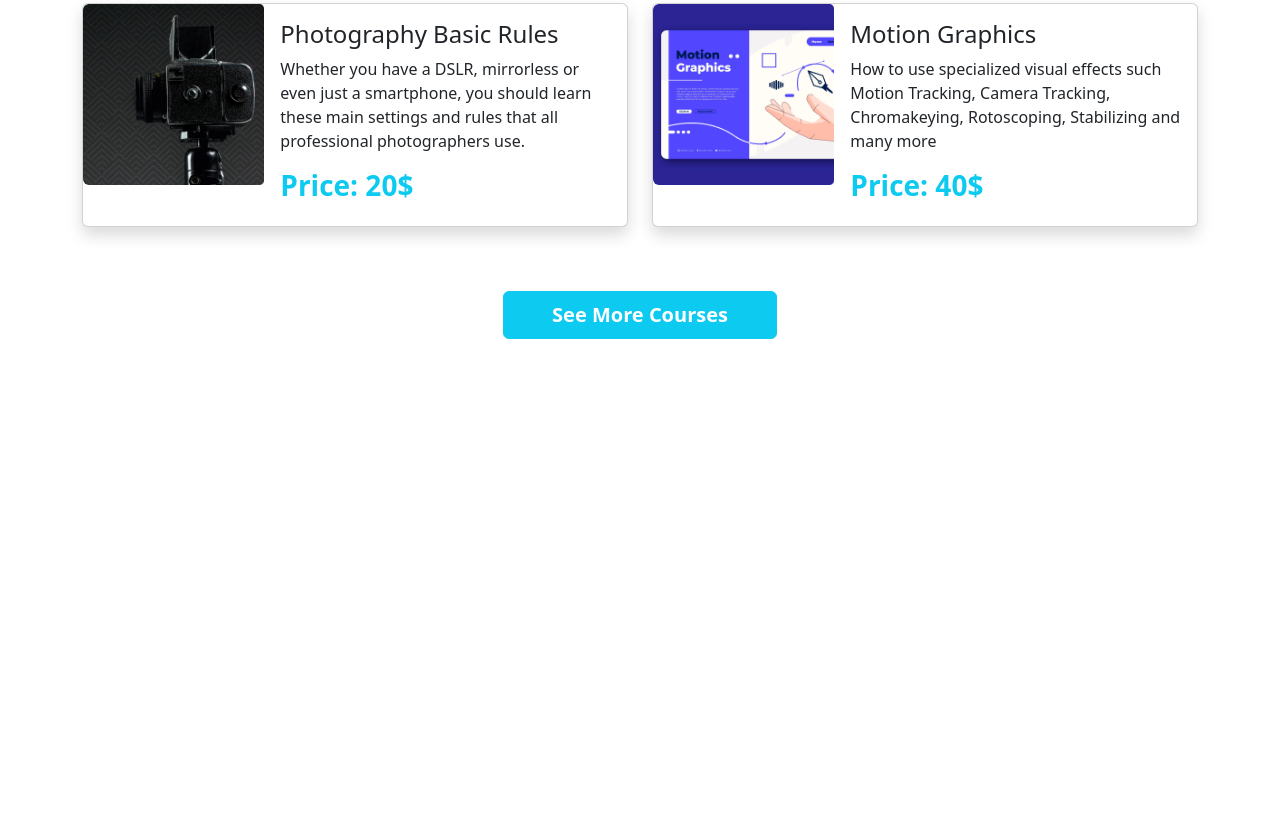
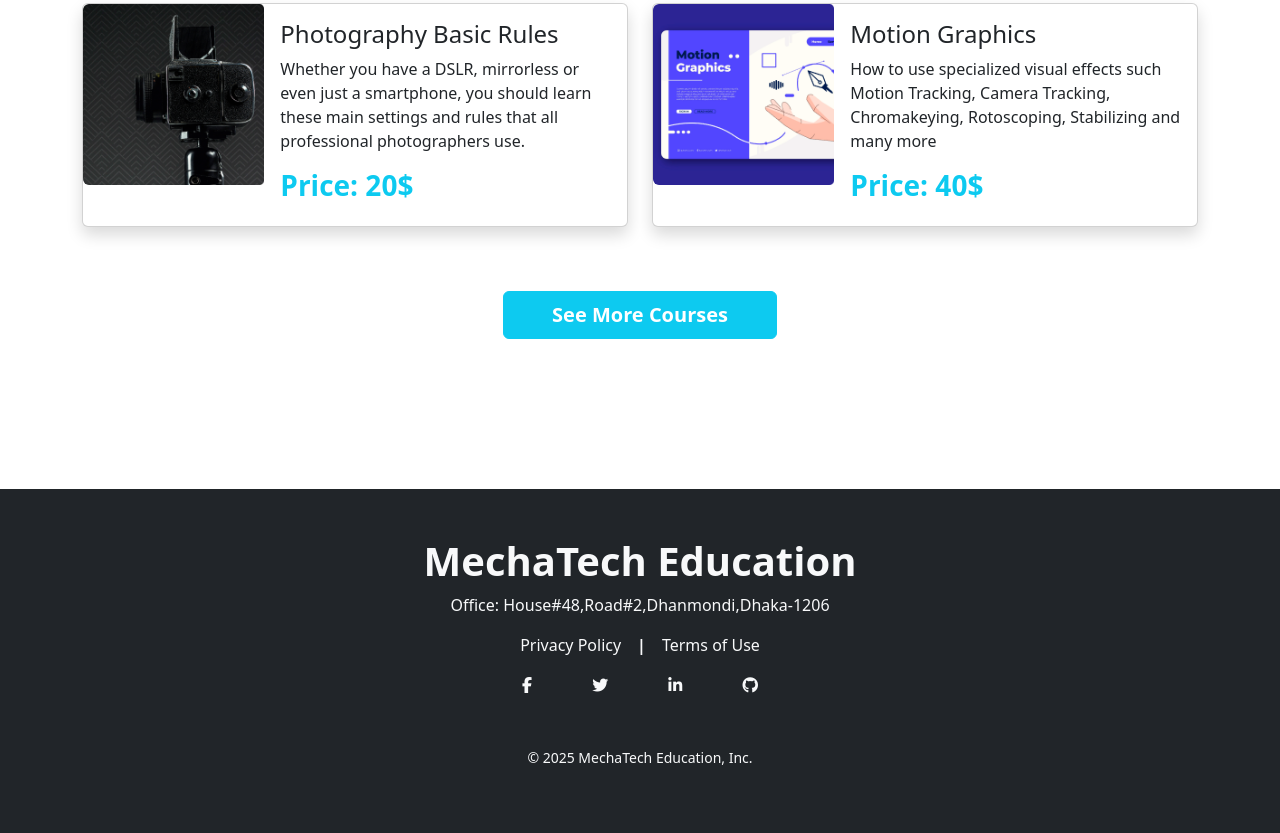
Before and after one commit to nandoghosh/MechaTech_Education, a plain HTML site: page index.html in a window 1280 px wide. Shown: the part 1513-2346 px from the top of the page. Before the commit the page ends 2002 px from the top, so only its background shows below. Drawn offline with nearby package versions, Linux system fonts and the light colour scheme.

Commit message:
add-footer

```diff
--- a/index.html
+++ b/index.html
@@ -108,6 +108,7 @@
     </header>
     <!-- Header Section End  -->
     <main>
+        <!-- Courses Section Start  -->
         <section class="container">
             <div class="row mb-5">
                 <div class="col-md-12 text-center mx-auto">
@@ -226,8 +227,49 @@
                 <button class="btn btn-info text-white fs-5 fw-semibold py-2 px-5">See More Courses</button>
             </div>
         </section>
+        <!-- Courses Section End  -->
+        <!-- Questions Section Start  -->
+        <section class="container">
 
+        </section>
+        <!-- Questions Section End  -->
     </main>
+    <!-- Foter Section Start  -->
+    <footer>
+        <div class="container-fluid bg-dark text-light p-5">
+            <div class="row">
+                <div class="col-md-12 col-md-12 text-center mx-auto">
+                    <h1 class="fw-bold">MechaTech Education</h1>
+                    <p>Office: House#48,Road#2,Dhanmondi,Dhaka-1206</p>
+                    <div class="d-flex justify-content-center mx-5">
+                        <a class="text-decoration-none text-light" href="index.html">Privacy Policy</a>
+                        <p class="mx-3 fw-bolder">|</p>
+                        <a class="text-decoration-none text-light" href="index.html">Terms of Use</a>
+                    </div>
+                    <div class="d-flex justify-content-around w-25 mx-auto text-center">
+                        <div>
+                            <a class="text-light" href="https://www.facebook.com"><i
+                                    class="fa-brands fa-facebook-f"></i></a>
+                        </div>
+                        <div>
+                            <a class="text-light" href="https://www.twitter.com"><i
+                                    class="fa-brands fa-twitter"></i></a>
+                        </div>
+                        <div>
+                            <a class="text-light" href="https://www.linkedin.com"><i
+                                    class="fa-brands fa-linkedin-in"></i></a>
+                        </div>
+                        <div>
+                            <a class="text-light" href="https://www.github.com"><i class="fa-brands fa-github"></i></a>
+                        </div>
+                    </div>
+                </div>
+            </div>
+            <p class="text-center mt-5"><small>© 2025 MechaTech Education, Inc.</small></p>
+        </div>
+    </footer>
+    <!-- Foter Section End  -->
+
     <!-- Bootstrap Library -->
     <script src="https://cdn.jsdelivr.net/npm/bootstrap@5.2.0/dist/js/bootstrap.bundle.min.js"
         integrity="sha384-A3rJD856KowSb7dwlZdYEkO39Gagi7vIsF0jrRAoQmDKKtQBHUuLZ9AsSv4jD4Xa"
```
